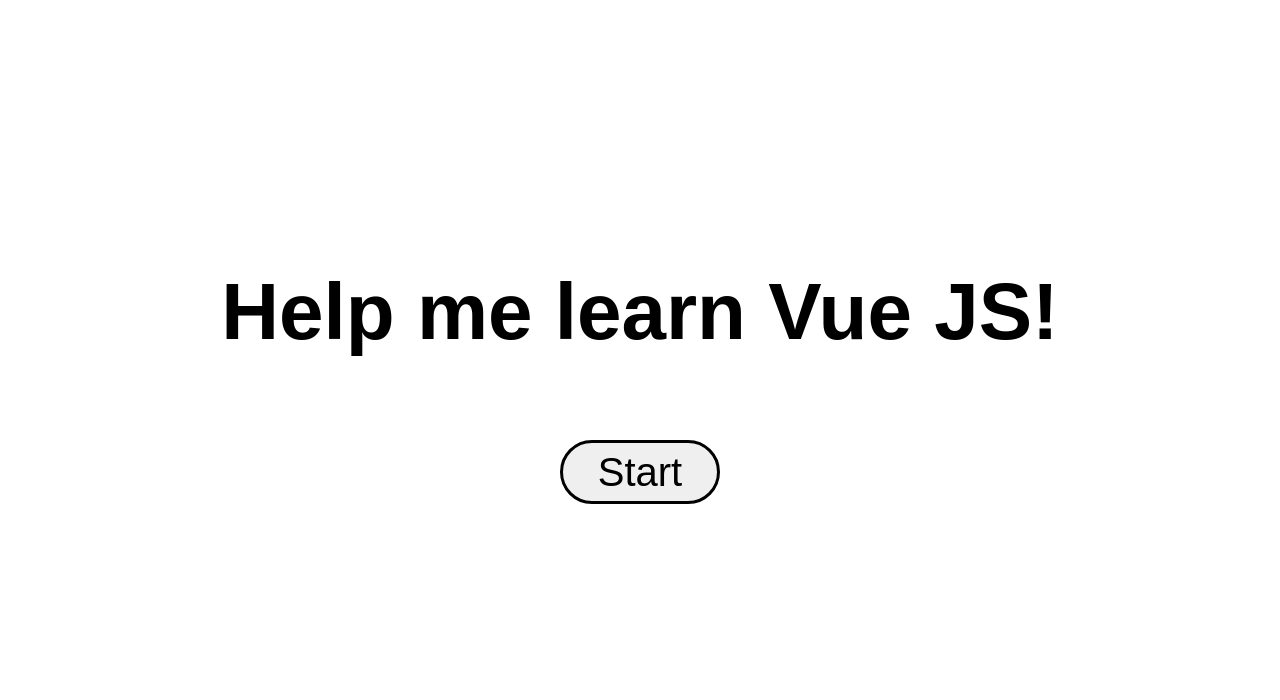
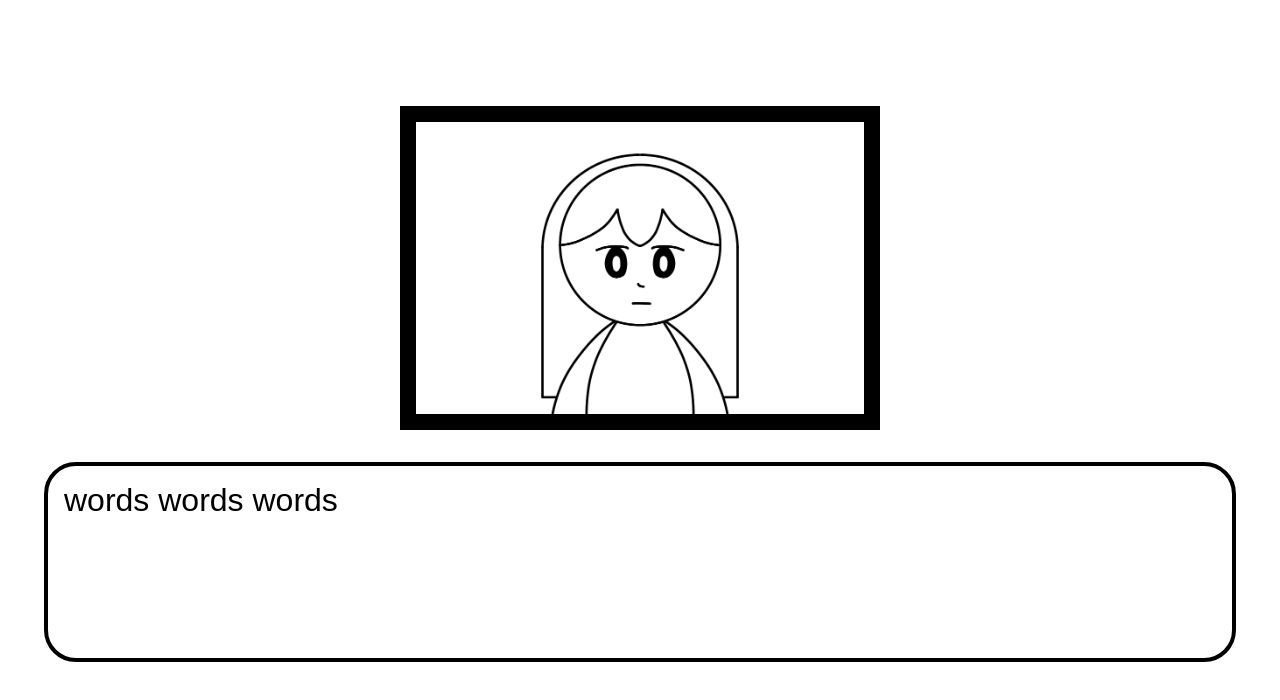
Before and after one commit to Anqi-Tech/side-project, a website built with Parcel: page src/index.html in a window 1280 px wide. Built offline with nearby package versions, Linux system fonts and the light colour scheme.

Commit message:
game page scss

```diff
--- a/src/index.html
+++ b/src/index.html
@@ -8,10 +8,16 @@
     <title>Document</title>
   </head>
   <body>
-    <section id="start-page" class="start-page">
+    <section id="start-page" class="start-page hide">
       <h1 id="title" class="title">Help me learn Vue JS!</h1>
       <button id="start-btn" class="btn start-btn">Start</button>
     </section>
+
+    <section id="game-page" class="game-page">
+      <img src="images/doodle.png" alt="" />
+      <p class="dialogue-box">words words words</p>
+    </section>
+
     <script src="js/index.js"></script>
   </body>
 </html>
--- /dev/null
+++ b/src/scss/gamepage.scss
@@ -0,0 +1,16 @@
+.game-page {
+    height: 100vh;
+    display: flex;
+    justify-content: center;
+    align-items: center;
+    flex-direction: column;
+}
+
+.dialogue-box {
+    font-size: 2rem;
+    border: 0.3rem solid black;
+    border-radius: 2rem;
+    width: 90vw;
+    height: 20vh;
+    padding: 1rem;
+}
--- a/src/scss/main.scss
+++ b/src/scss/main.scss
@@ -1,3 +1,6 @@
+@import "startpage";
+@import "gamepage";
+
 body {
   font-size: 62.5%;
   box-sizing: border-box;
@@ -6,25 +9,9 @@
   padding: 0;
 }
 
-.start-page {
-  height: 90vh;
-  display: flex;
-  justify-content: center;
-  align-items: center;
-  flex-direction: column;
-}
-
-.title {
-  font-size: 5rem;
-}
-
-.start-btn {
-  border: 0.2rem solid black;
-  border-radius: 2rem;
-  width: 10rem;
-  height: 4rem;
-  font-size: 2.5rem;
-  margin: 1rem;
+img {
+  max-width: 35%;
+  border: 1rem solid black;
 }
 
 .btn:hover {
--- /dev/null
+++ b/src/scss/startpage.scss
@@ -0,0 +1,20 @@
+.start-page {
+    height: 90vh;
+    display: flex;
+    justify-content: center;
+    align-items: center;
+    flex-direction: column;
+  }
+
+  .title {
+    font-size: 5rem;
+  }
+
+  .start-btn {
+    border: 0.2rem solid black;
+    border-radius: 2rem;
+    width: 10rem;
+    height: 4rem;
+    font-size: 2.5rem;
+    margin: 1rem;
+  }
```
Also changed, not shown: src/images/doodle.png (added).
